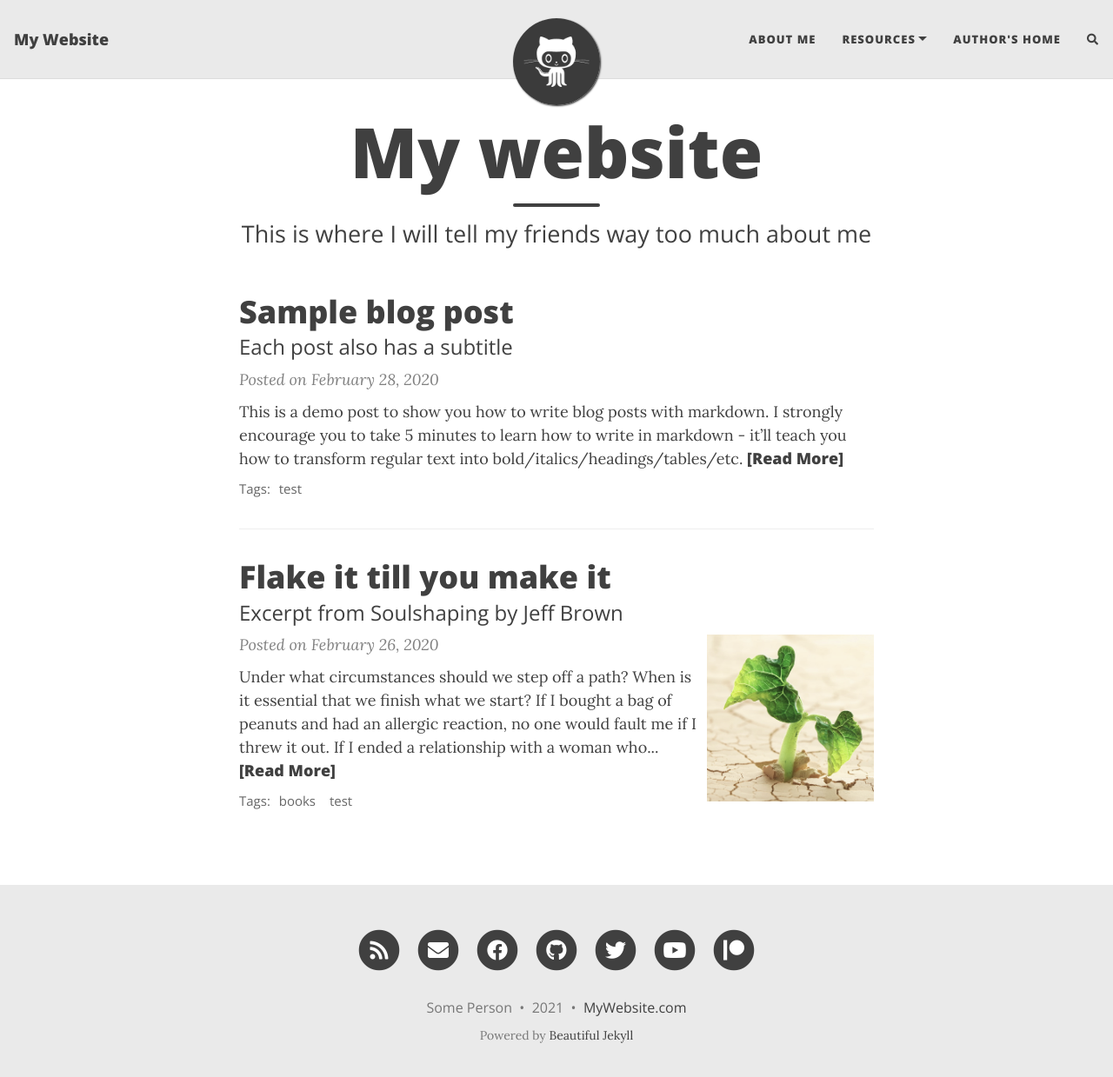
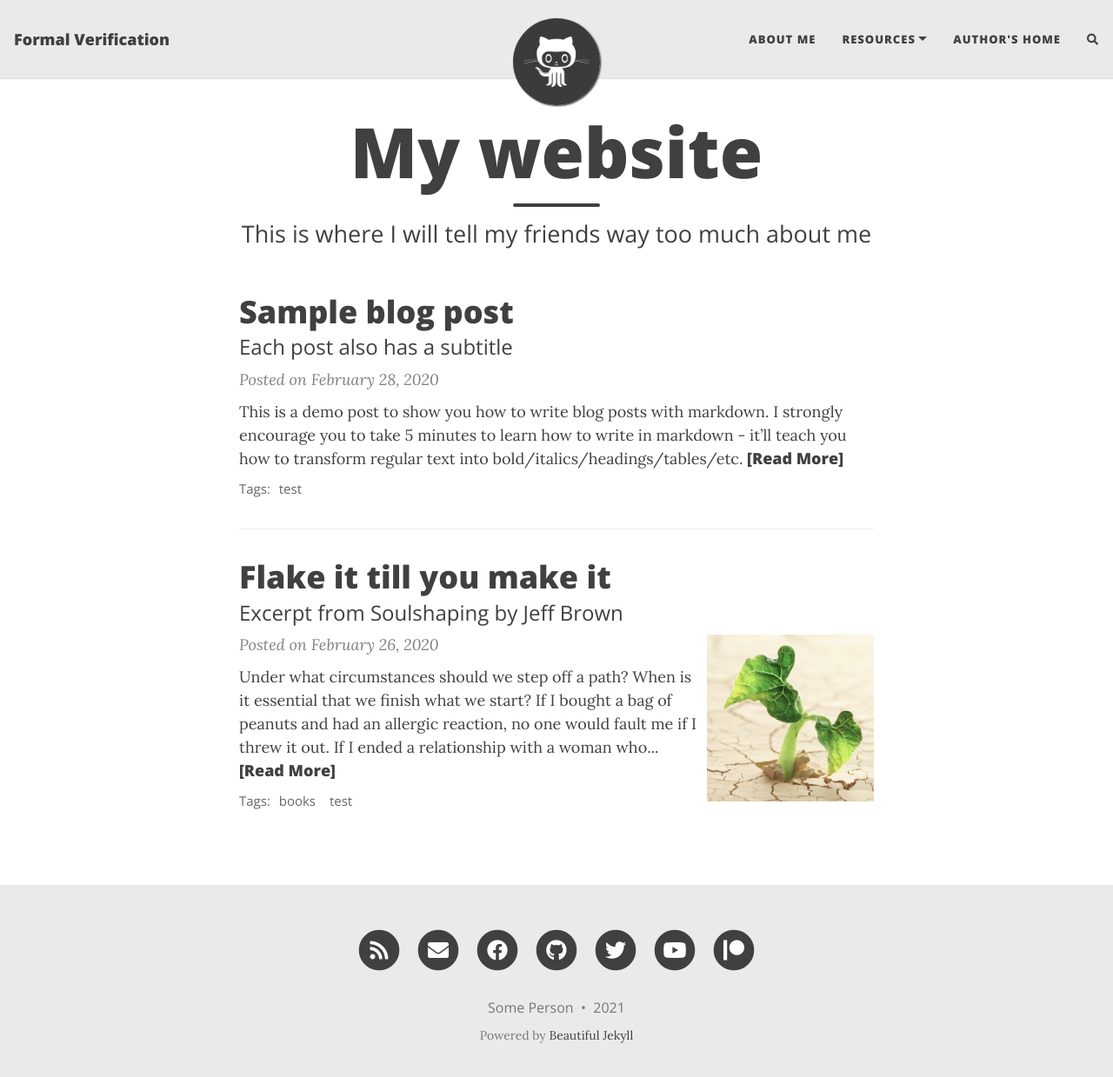
Before and after one commit to Sadykovrf/programverification, a Jekyll site: the page built from index.html, in a window 1280 px wide and 1252 px high. Shown: the top 1239 px of the window at 87% size. Built offline with Jekyll 4.4.1, drawn with Linux system fonts in a browser that asks for light colours; nearby versions of some CDN libraries; the list of posts is cut into pages by our own code; comment, search, counter and statistics services are not loaded.

Commit message:
Update _config.yml

```diff
--- a/_config.yml
+++ b/_config.yml
@@ -6,7 +6,7 @@
 # --- Required options --- #
 
 # Name of website
-title: My Website
+title: Formal Verification
 
 # Your name to show in the footer
 author: Some Person
@@ -78,7 +78,7 @@ share-links-active:
 
 # How to display the link to your website in the footer
 # Remove this if you don't want a link in the footer
-url-pretty: "MyWebsite.com"
+# url-pretty: "MyWebsite.com"
 
 # Excerpt word length - Truncate the excerpt of each post on the feed page to the specified number of words
 excerpt_length: 50
```
